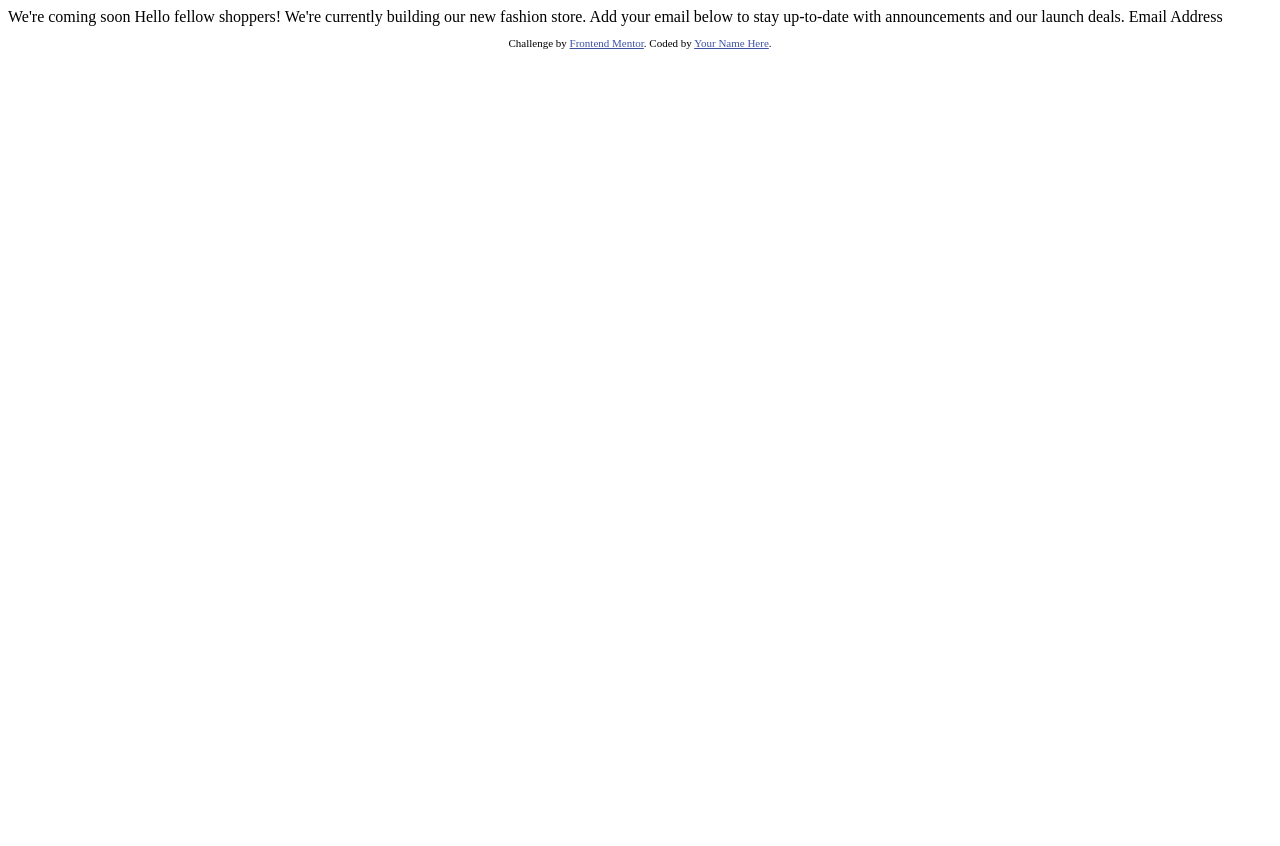
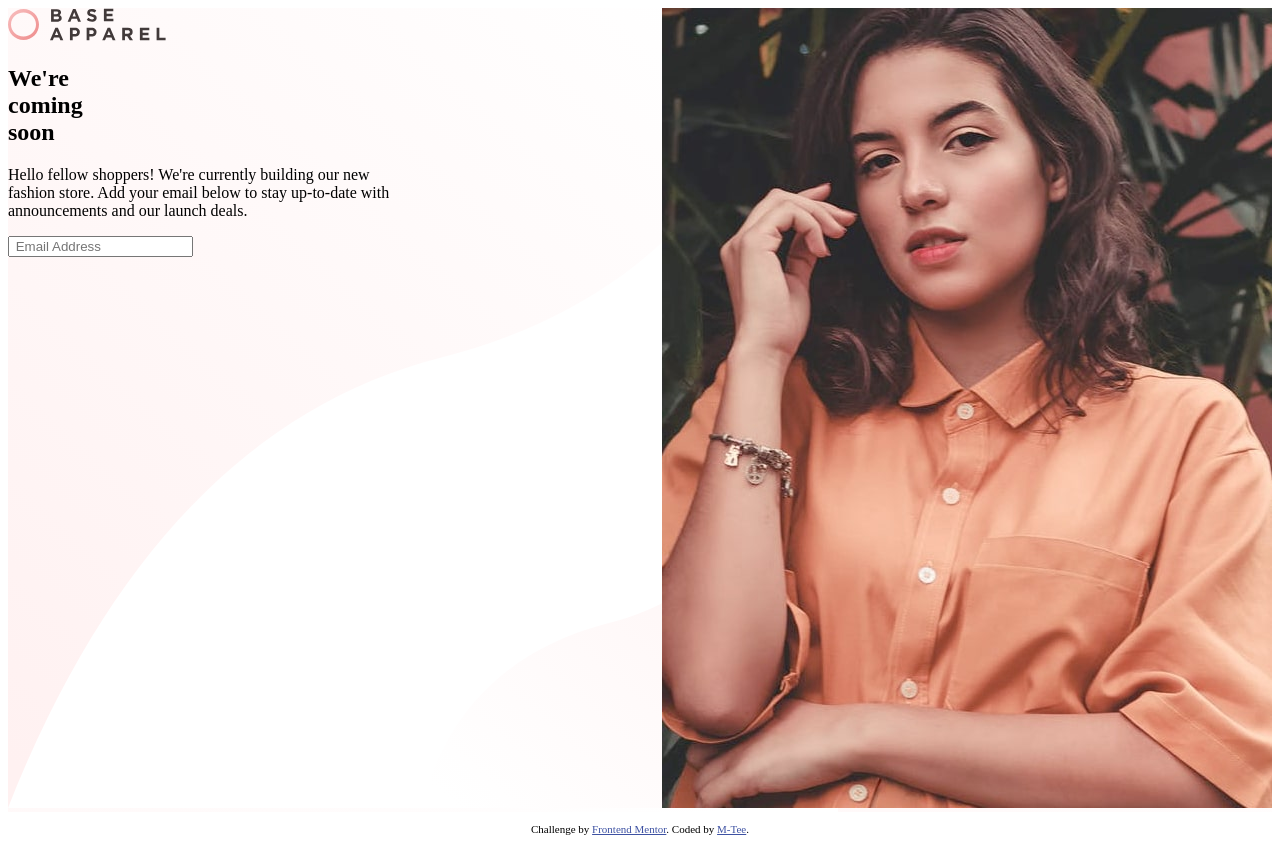
Before and after one commit to M-Tee/base-apparel-coming-soon-master, a plain HTML site: page index.html in a window 1280 px wide. Before the commit the page ends 800 px from the top, so only its background shows below. Drawn offline with Linux system fonts and the light colour scheme.

Commit message:
basic layout

```diff
--- a/index.html
+++ b/index.html
@@ -1,8 +1,10 @@
 <!DOCTYPE html>
 <html lang="en">
+
 <head>
   <meta charset="UTF-8">
-  <meta name="viewport" content="width=device-width, initial-scale=1.0"> <!-- displays site properly based on user's device -->
+  <meta name="viewport" content="width=device-width, initial-scale=1.0">
+  <!-- displays site properly based on user's device -->
 
   <link rel="icon" type="image/png" sizes="32x32" href="./images/favicon-32x32.png">
 
@@ -10,24 +12,50 @@
 
   <!-- Feel free to remove these styles or customise in your own stylesheet 👍 -->
   <style>
-    .attribution { font-size: 11px; text-align: center; }
-    .attribution a { color: hsl(228, 45%, 44%); }
+    .landingPage {
+      display: grid;
+      grid-template-columns: 2fr 1fr;
+      background-image: url(images/bg-pattern-desktop.svg);
+    }
+
+    .attribution {
+      font-size: 11px;
+      text-align: center;
+    }
+
+    .attribution a {
+      color: hsl(228, 45%, 44%);
+    }
   </style>
 </head>
+
 <body>
+  <section class="landingPage">
+    <div class="text">
+      <img src="images/logo.svg" alt="Logo">
 
-  We're coming soon
+      <h1>
+        We're <br> coming <br> soon
+      </h1>
+      <p>
+        Hello fellow shoppers! We're currently building our new <br>fashion store.
+        Add your email below to stay up-to-date with <br> announcements and our launch deals.
+      </p>
 
-  Hello fellow shoppers! We're currently building our new fashion store.
-  Add your email below to stay up-to-date with announcements and our launch deals.
+      <input type="text" placeholder=" Email Address">
+    </div>
+    <div class="image">
+      <img src="images/hero-desktop.jpg" alt="">
+    </div>
+  </section>
 
-  Email Address
 
   <footer>
     <p class="attribution">
       Challenge by <a href="https://www.frontendmentor.io?ref=challenge" target="_blank">Frontend Mentor</a>.
-      Coded by <a href="#">Your Name Here</a>.
+      Coded by <a href="#">M-Tee</a>.
     </p>
   </footer>
 </body>
+
 </html>
```
